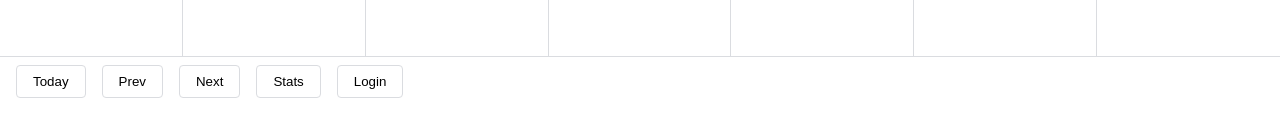
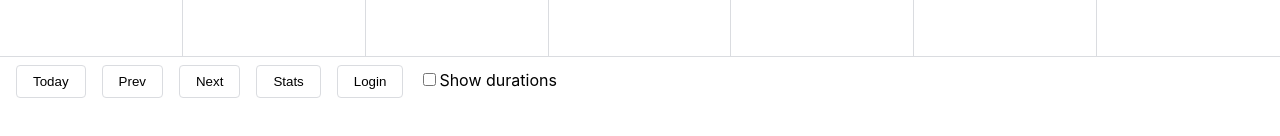
Before and after one commit to helgehatt/work-hour-log, a React (Create React App) app: page / in a window 1280 px wide. Shown: the part 444-580 px from the top of the page. Built offline with nearby package versions, Linux system fonts and the light colour scheme; what minimal-form-data-hoc would draw is missing.

Commit message:
[MRG] Added show durations toggle (#8)

```diff
--- a/src/components/AppProviders/CalenderProvider.tsx
+++ b/src/components/AppProviders/CalenderProvider.tsx
@@ -6,6 +6,10 @@ const today = moment().format(moment.HTML5_FMT.DATE);
 const CalenderContext = React.createContext({
   isLoading: false,
   setLoading: (state: boolean): void => {
+    throw new Error('Invalid context');
+  },
+  showDuration: false,
+  setShowDuration: (state: boolean): void => {
     throw new Error('Invalid context');
   },
   month: moment().format(moment.HTML5_FMT.MONTH),
@@ -27,6 +31,7 @@ const CalenderContext = React.createContext({
 const CalenderProvider: React.FC = ({ children }) => {
   const initial = React.useContext(CalenderContext);
   const [isLoading, setLoading] = React.useState(initial.isLoading);
+  const [showDuration, setShowDuration] = React.useState(initial.showDuration);
   const [month, setMonth] = React.useState(initial.month);
   const [hours, setHours] = React.useState<WorkHourLog>(initial.hours);
   const currentMonth = () => setMonth(moment(today).format(moment.HTML5_FMT.MONTH));
@@ -38,7 +43,18 @@ const CalenderProvider: React.FC = ({ children }) => {
 
   return (
     <CalenderContext.Provider
-      value={{ isLoading, setLoading, month, hours, currentMonth, prevMonth, nextMonth, addHours }}
+      value={{
+        isLoading,
+        setLoading,
+        showDuration,
+        setShowDuration,
+        month,
+        hours,
+        currentMonth,
+        prevMonth,
+        nextMonth,
+        addHours,
+      }}
     >
       {children}
     </CalenderContext.Provider>
--- a/src/components/CalenderEntry.tsx
+++ b/src/components/CalenderEntry.tsx
@@ -3,6 +3,7 @@ import styled from 'styled-components';
 import moment from 'moment';
 import EditEntry from 'src/components/EditEntry';
 import { useModal } from 'src/components/AppProviders/ModalProvider';
+import { useCalender } from 'src/components/AppProviders/CalenderProvider';
 
 const Root = styled.div<{ isDefault: boolean }>`
   padding: 0rem 0.25rem 0.1rem 0.25rem;
@@ -16,9 +17,11 @@ const Root = styled.div<{ isDefault: boolean }>`
 
 const CalenderEntry: React.FC<WorkHourEntry> = entry => {
   const { showModal } = useModal();
+  const { showDuration } = useCalender();
 
   const start = moment.utc(entry.start).format(moment.HTML5_FMT.TIME);
   const stop = moment.utc(entry.stop).format(moment.HTML5_FMT.TIME);
+  const duration = moment.utc(entry.stop).diff(moment.utc(entry.start), 'minutes') / 60;
 
   const handleClick = (event: React.SyntheticEvent) => {
     // Avoid propagation to CalenderCell
@@ -28,7 +31,7 @@ const CalenderEntry: React.FC<WorkHourEntry> = entry => {
 
   return (
     <Root isDefault={!entry.project} onClick={handleClick}>
-      {start}&nbsp;{stop}
+      {showDuration ? duration : `${start}\u00a0${stop}`}
     </Root>
   );
 };
--- a/src/components/CalenderView.tsx
+++ b/src/components/CalenderView.tsx
@@ -20,11 +20,18 @@ const Root = styled.div`
       opacity: 0.5;
     }
   }
+
+  > button {
+    margin: 0.5rem 1rem 0.5rem 0rem;
+    :first-of-type {
+      margin-left: 1rem;
+    }
+  }
 `;
 
 const CalenderView: React.FC = () => {
   const { showModal } = useModal();
-  const { isLoading } = useCalender();
+  const { isLoading, showDuration, setShowDuration } = useCalender();
   const { activeMonth, currentMonth, prevMonth, nextMonth } = useCalenderNav();
   return (
     <Root>
@@ -41,6 +48,10 @@ const CalenderView: React.FC = () => {
       <Button onClick={nextMonth}>Next</Button>
       <Button onClick={() => showModal(<CalenderStats />)}>Stats</Button>
       <Button onClick={() => showModal(<LoginForm />)}>Login</Button>
+      <label>
+        <input type='checkbox' checked={showDuration} onChange={event => setShowDuration(event.target.checked)} />
+        Show durations
+      </label>
     </Root>
   );
 };
--- a/src/components/atomic/Button.tsx
+++ b/src/components/atomic/Button.tsx
@@ -5,7 +5,6 @@ const Button = styled.button`
   background-color: transparent;
   border-radius: 0.25rem;
   border: ${constants.BORDER};
-  margin: 0.5rem 0rem 0.5rem 1rem;
   padding: 0.5rem 1rem;
 
   &:hover {
```
